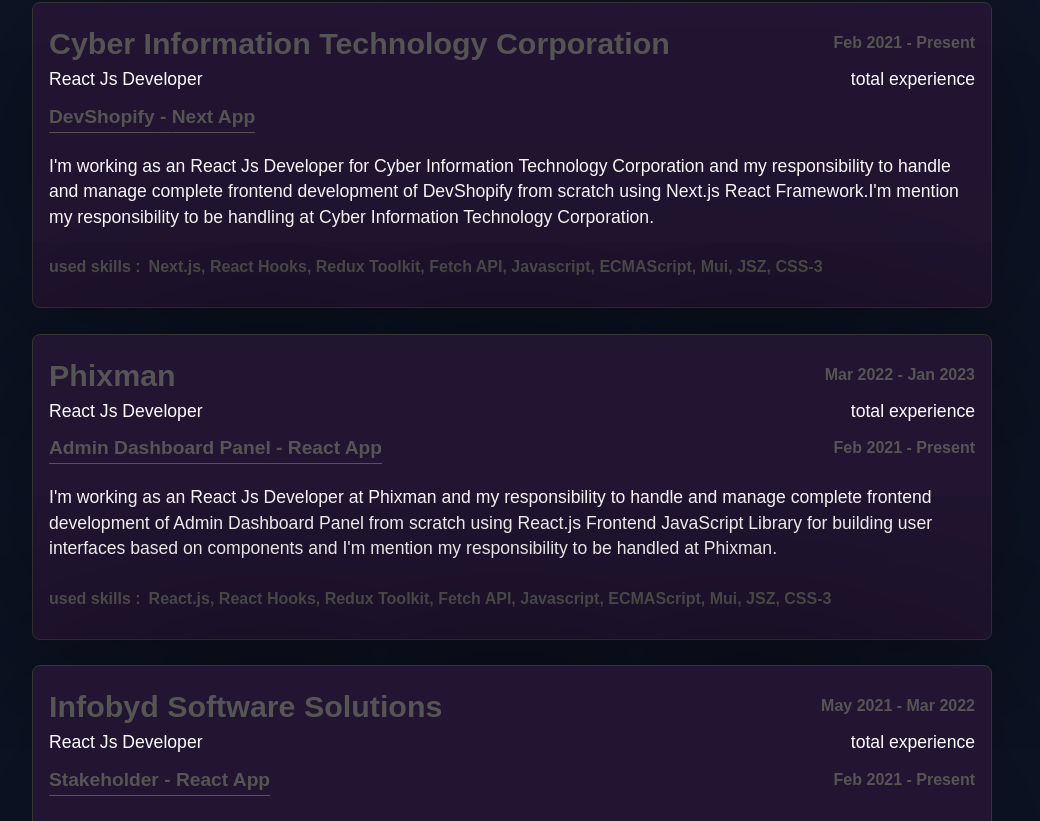
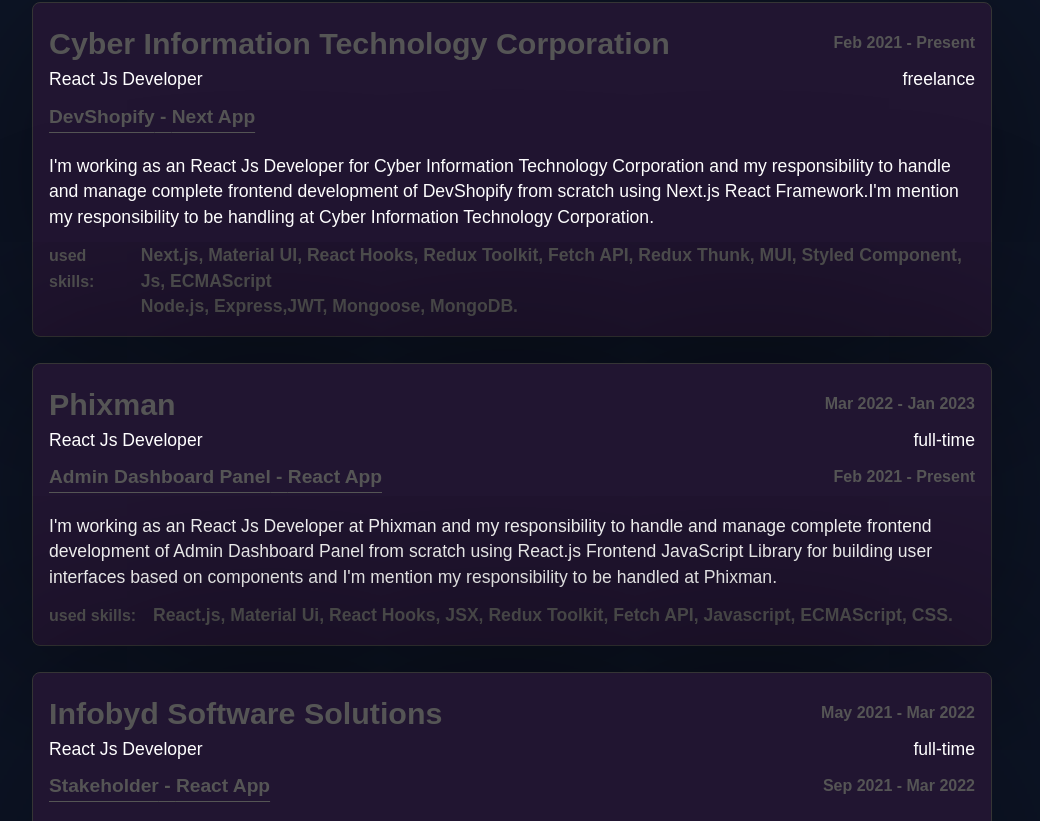
Before and after one commit to Vaishnavi-Karil/Portfolio-Frontend-React, a Next.js app: page / in a window 1280 px wide. Shown: the part 2299-3120 px from the top of the page, without its empty margins (128-1168 px from the left). Built offline with nearby package versions, Linux system fonts and the light colour scheme.

Commit message:
update the document

```diff
--- a/src/app/data/constants.js
+++ b/src/app/data/constants.js
@@ -150,7 +150,7 @@
     designation: "React Js Developer",
     startdate: "Feb 2021",
     enddate: "Present",
-    experience: "total experience",
+    experience: "freelance",
     projectdetails: {
       workingOnTotalProjects: 1,
       projects: [
@@ -158,23 +158,44 @@
           plateform: "Next App",
           projectname: "DevShopify",
           workingTimeDuration: "Feb 2021 - Present",
-          responsibility: [],
+          responsibility: [
+            "Meet client requirements and ensure client satisfaction.",
+            "Optimize application performance to meet client needs.",
+            "Adhere to project deadlines and deliverables.",
+            "Handle end-to-end UI development.",
+          ],
           description: (designation, companyname, projectname) => {
             return `I'm working as an ${designation} for ${companyname} and my responsibility to handle and manage complete frontend development of ${projectname} from scratch using Next.js React Framework.I'm mention my responsibility to be handling at ${companyname}.`;
           },
           technologies: {
-            frontendtechnologies: ["Next.js", "React Hooks", "Redux Toolkit", "Fetch API", "Javascript", "ECMAScript", "Mui", "JSZ", "CSS-3"],
-            backendtechnologies: [ ],
+            frontendtechnologies: [
+              "Next.js",
+              "Material UI",
+              "React Hooks",
+              "Redux Toolkit",
+              "Fetch API",
+              "Redux Thunk",
+              "MUI",
+              "Styled Component",
+              "Js",
+              "ECMAScript",
+            ],
+            backendtechnologies: [
+              "Node.js",
+              "Express,JWT",
+              "Mongoose",
+              "MongoDB.",
+            ],
             tools: [
               "ReactDevTools",
               "ReduxDevTools",
               "Google Chrome",
               "Postman",
               "Git",
+              "GitHub",
               "Jira",
               "CI/CD",
-              "AWS Amplify",
-              "Vercel",
+              "AWS Amplify.",
             ],
           },
         },
@@ -187,8 +208,7 @@
     designation: "React Js Developer",
     startdate: "Mar 2022",
     enddate: "Jan 2023",
-    experience: "total experience",
-
+    experience: "full-time",
     projectdetails: {
       workingOnTotalProjects: 1,
       projects: [
@@ -203,8 +223,18 @@
             return `I'm working as an ${designation} at ${companyname} and my responsibility to handle and manage complete frontend development of ${projectname} from scratch using React.js Frontend JavaScript Library for building user interfaces based on components and I'm mention my responsibility to be handled at ${companyname}.`;
           },
           technologies: {
-            frontendtechnologies: ["React.js", "React Hooks", "Redux Toolkit", "Fetch API", "Javascript", "ECMAScript", "Mui", "JSZ", "CSS-3"],
-            backendtechnologies: [ ],
+            frontendtechnologies: [
+              "React.js",
+              "Material Ui",
+              "React Hooks",
+              "JSX",
+              "Redux Toolkit",
+              "Fetch API",
+              "Javascript",
+              "ECMAScript",
+              "CSS.",
+            ],
+            backendtechnologies: [],
             tools: [
               "ReactDevTools",
               "ReduxDevTools",
@@ -213,7 +243,7 @@
               "Git",
               "Jira",
               "CI/CD",
-              "AWS Amplify",
+              "AWS Amplify.",
             ],
           },
         },
@@ -227,16 +257,16 @@
     designation: "React Js Developer",
     startdate: "May 2021",
     enddate: "Mar 2022",
-    experience: "total experience",
+    experience: "full-time",
     projectdetails: {
       workingOnTotalProjects: 2,
       projects: [
         {
           id: "Stackholder",
-          projectduration: "Feb 2021 - Present",
+          projectduration: "Sep 2021 - Mar 2022",
           plateform: "React App",
           projectname: "Stakeholder",
-          workingTimeDuration: "Feb 2021 - Present",
+          workingTimeDuration: "Sep 2021 - Mar 2022",
           responsibility: [],
           description: (designation, companyname, responsibility) => {
             return `I worked as a ${designation} at ${companyname}. ${responsibility}. Lorem ipsum, dolor sit amet consectetur adipisicing elit. Nisi facere velit accusamus est voluptatum minus ducimus. Molestiae officia necessitatibus, possimus asperiores sed sunt sint adipisci ex consequuntur culpa eaque ut! Lorem ipsum, dolor sit amet consectetur adipisicing elit. Nisi facere velit accusamus est voluptatum minus ducimus. Molestiae officia necessitatibus.`;
@@ -251,14 +281,14 @@
               "EcmaScript",
               "ReduxToolkit",
               "JSX",
-              "CSS"
+              "CSS.",
             ],
-            backendtechnologies: [ ],
+            backendtechnologies: [],
             tools: [
               "ReactDevTools",
               "ReduxDevTools",
               "Google Chrome",
-              "Postman",
+              "Postman.",
             ],
           },
         },
@@ -275,14 +305,14 @@
           technologies: {
             frontendtechnologies: [],
             backendtechnologies: [
-             "Javascript",
-             "ES6",
+              "Javascript",
+              "ES6",
               "Node.js",
               "Express",
               "Mongoose ODM",
               "MongoDB",
               "Cors",
-              "Fetch API",
+              "Fetch API.",
             ],
             tools: ["Postman"],
           },
@@ -292,7 +322,6 @@
   },
 ];
 
-
 // Elastic Beanstalk
 // Aws Amplify
 // Jest
--- a/src/components/Experience/ExperienceStyle.js
+++ b/src/components/Experience/ExperienceStyle.js
@@ -37,11 +37,11 @@
 `;
 StyledDescription.displayName = "StyledDescription";
 
-export const StyledYourSkillsHeading = styled.p`
+export const StyledYourSkillsHeading = styled.div`
   color: ${({ theme }) => theme.text.textColor};
   font-weight: 600;
   font-size: 1rem;
-  line-height: 3rem;
+  width: 6rem;
 `;
 
 StyledYourSkillsHeading.displayName = "StyledYourSkillsHeading";
@@ -73,14 +73,15 @@
 
 StyledFlexBoxContainer.displayName = "StyledFlexBoxContainer";
 
-export const StyledYourSkills = styled.p`
+export const StyledYourSkills = styled.div`
   color: ${({ theme }) => theme.text.textColor};
   font-weight: 600;
   font-size: ${(props) => props?.styling?.fontSize || "1.9rem"};
-  line-height: 3rem;
   text-decoration: ${(props) => props?.styling?.textDecoration || "none"};
   text-underline-offset: ${(props) =>
     props?.styling?.textUnderlineOffset || "none"};
+  display: flex;
+  flex-direction: column;
 `;
 
 StyledYourSkills.displayName = "StyledYourSkills";
@@ -96,3 +97,9 @@
 `;
 
 StyledStartAndEndDate.displayName = "StyledStartAndEndDate";
+
+
+export const ProjectDescription = styled.div`
+`;
+
+ProjectDescription.displayName = "ProjectDescription"
--- a/src/components/Experience/index.js
+++ b/src/components/Experience/index.js
@@ -9,6 +9,7 @@
 import { ArrayofExperiences } from "@/app/data/constants";
 import {
   CompanyName,
+  ProjectDescription,
   StyledCompanyName,
   StyledDescription,
   StyledExperience,
@@ -58,22 +59,26 @@
 
             <StyledProjectDuration>{projectduration}</StyledProjectDuration>
           </StyledExperienceHeadingContainer>
-          <StyledDescription>
+        <ProjectDescription>
+        <StyledDescription>
             {description(designation, companyname, projectname)}
           </StyledDescription>
           <StyledFlexBoxContainer>
-            <StyledYourSkillsHeading>used skills : </StyledYourSkillsHeading>
+            <StyledYourSkillsHeading>used skills: </StyledYourSkillsHeading>
             <StyledYourSkills
               styling={{
                 fontSize: "1rem",
               }}
             >
-              {frontendtechnologies.length != 0 &&
-                frontendtechnologies.join(", ")}
-              {backendtechnologies.length != 0 &&
-                backendtechnologies.join(", ")}
+              {frontendtechnologies.length != 0 && (
+                <p>{frontendtechnologies.join(", ")}</p>
+              )}
+              {backendtechnologies.length != 0 && (
+                <p>{backendtechnologies.join(",  ")}</p>
+              )}
             </StyledYourSkills>
           </StyledFlexBoxContainer>
+        </ProjectDescription>
         </div>
       );
     });
```
Also changed, not shown: 1 other file (tests, documents, lock files or other folders).
